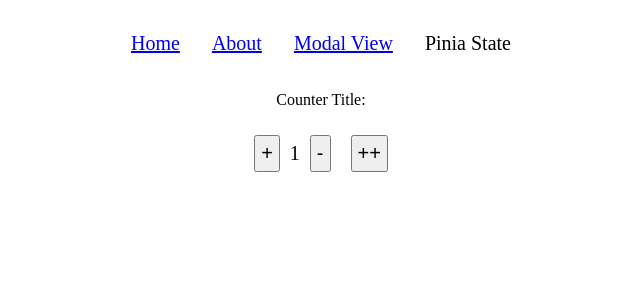
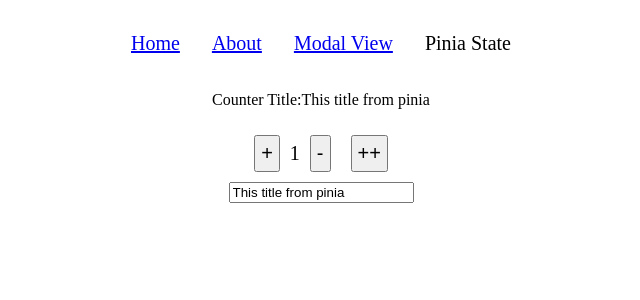
Before and after one commit to Imran189/Composition-API-Basic, a Vue app in the folder vue-composion-api/: page /pinia/state in a window 1280 px wide. Shown: the top 300 px of the page, without its empty margins (319-959 px from the left). Built offline with nearby package versions, Linux system fonts and the light colour scheme.

Commit message:
pinia state

```diff
--- a/vue-composion-api/src/components/piniaView.vue
+++ b/vue-composion-api/src/components/piniaView.vue
@@ -11,7 +11,8 @@ const counter = useCounterStore();
       <button class="btn" @click="counter.increment()">+</button>
       <span class="counter">{{ counter.count }}</span>
       <button class="btn" @click="counter.decrement()">-</button>
-      <button class="btn" @click="counter.doubleCount">++</button>
+      <button class="btn" @click="counter.doubleCount">++</button><br />
+      <input type="text" v-model="counter.title" />
     </div>
   </div>
 </template>
--- a/vue-composion-api/src/stores/counter.js
+++ b/vue-composion-api/src/stores/counter.js
@@ -3,7 +3,7 @@ import { defineStore } from "pinia";
 
 export const useCounterStore = defineStore("counter", () => {
   const count = ref(1);
-  const title = ref(2);
+  const title = ref("This title from pinia");
 
   const doubleCount = computed(() => count.value * 2);
 
@@ -14,5 +14,5 @@ export const useCounterStore = defineStore("counter", () => {
   function decrement() {
     count.value--;
   }
-  return { count, doubleCount, increment, decrement };
+  return { count, title, doubleCount, increment, decrement };
 });
```
